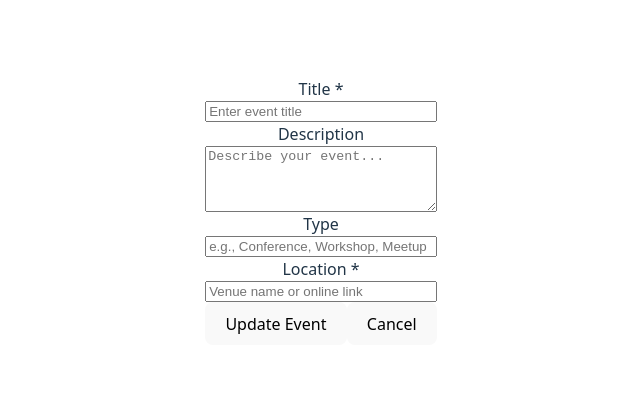
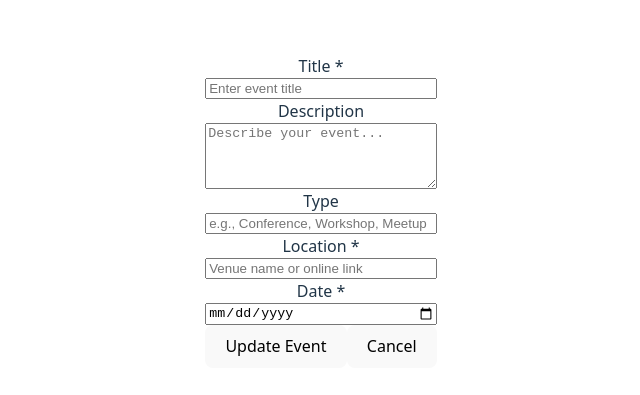
Before and after one commit to harshadak/events-crud, a React app in the folder frontend/: page /events/edit-form/1 in a window 1280 px wide. Shown: the part 189-584 px from the top of the page, without its empty margins (319-959 px from the left). Built offline with nearby package versions, Linux system fonts and the light colour scheme; no server answers; the HTML template or start-up script is replaced by a standard one.

Commit message:
Updated the Event model to include date

```diff
--- a/frontend/src/EventCard.tsx
+++ b/frontend/src/EventCard.tsx
@@ -8,7 +8,8 @@ const EMPTY_EVENT: EventType = {
   title: "",
   description: "",
   type: "",
-  location: ""
+  location: "",
+  date: ''
 }; // Check if this is necessary or if we can just use null and handle it in the component
 
 function EventCard() {
@@ -62,7 +63,7 @@ function EventCard() {
                 <p>{event.description}</p>
                 <p>{event.type}</p>
                 <p>{event.location}</p>
-                {/* <p>{event.date && new Date(event.date).toLocaleDateString()}</p> */}
+                <p>{event.date && new Date(event.date).toLocaleDateString()}</p>
             </div>
             <Link to="/events" className="btn">Go back to Events</Link>
             <Link to={`/events/edit-form/${id}`}> Edit Event</Link>
--- a/frontend/src/EventForm.tsx
+++ b/frontend/src/EventForm.tsx
@@ -9,7 +9,8 @@ function EventForm() {
         title: '',
         description: '',
         type: '',
-        location: ''
+        location: '',
+        date: ''
     });
 
     const navigate = useNavigate();
@@ -28,7 +29,8 @@ function EventForm() {
                 title: foundEvent.title || '',
                 description: foundEvent.description || '',
                 type: foundEvent.type || '',
-                location: foundEvent.location || ''
+                location: foundEvent.location || '',
+                date: foundEvent.date || ''
             });
         }
     }, [foundEvent, isEditing]);
@@ -123,6 +125,16 @@ function EventForm() {
                         required
                         placeholder="Venue name or online link"
                     />
+
+                    <label htmlFor="date">Date *</label>
+                    <input
+                        type="date"
+                        id="date"
+                        value={formData.date}
+                        onChange={(e) => handleChange({ date: e.target.value })}
+                        required
+                        placeholder="Select a date"
+                    />
                 </div>
 
                 <div>
```
Also changed, not shown: frontend/src/types/EventType.ts (+6 -4 lines), 2 other files (tests, documents, lock files or other folders).
